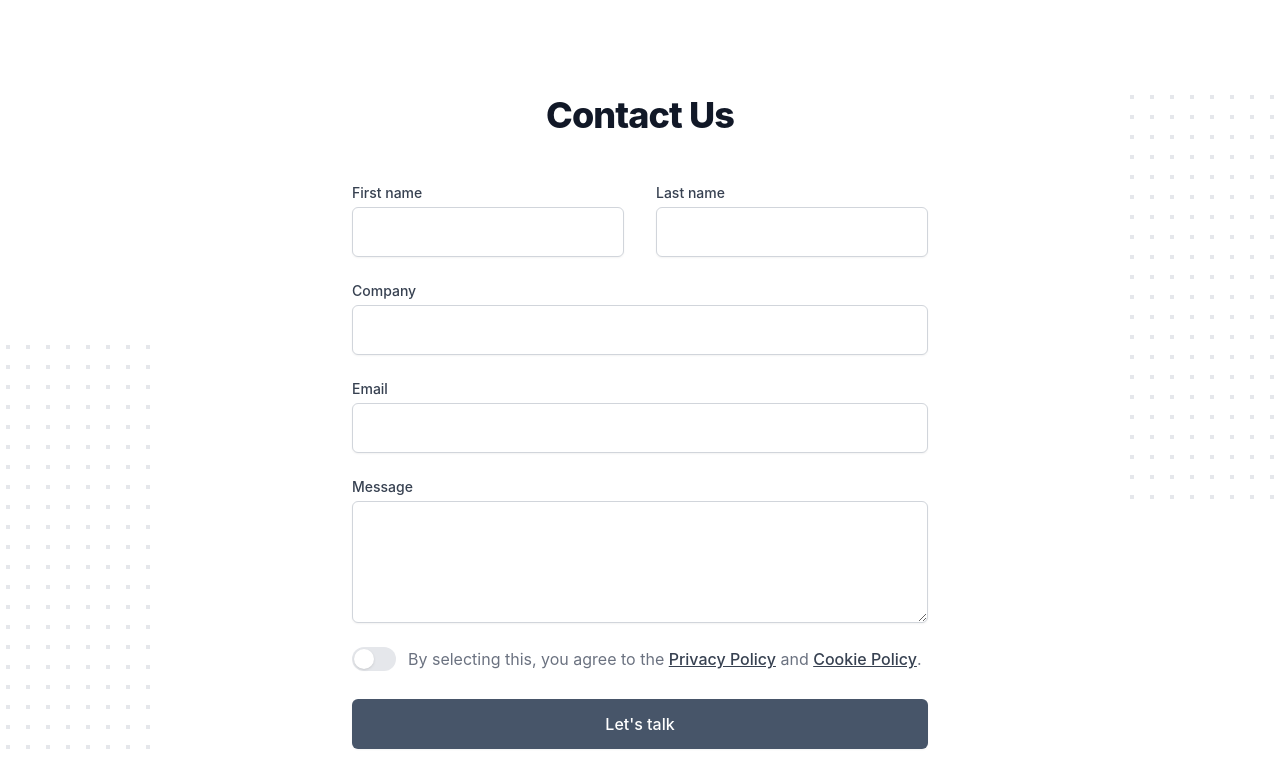
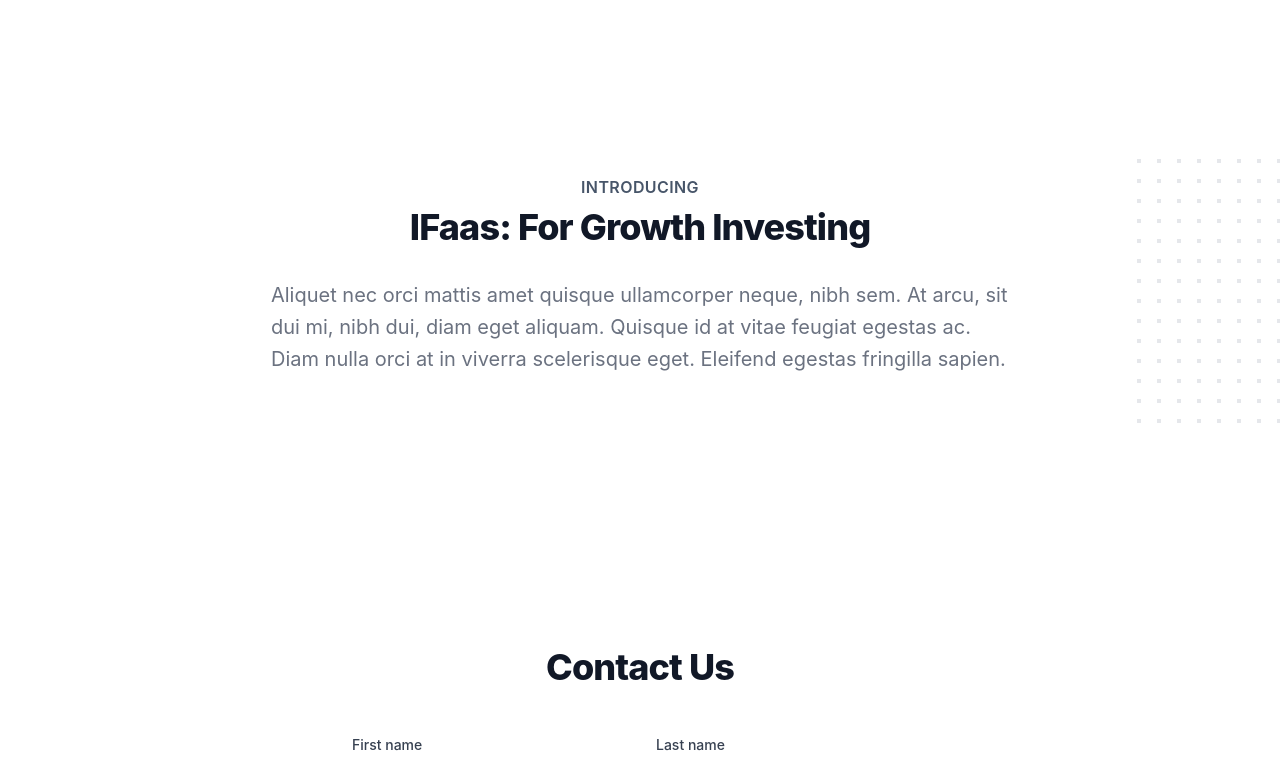
Before and after one commit to sean-vdw/IFaaS, a React (Create React App) app in the folder client/: page / in a window 1280 px wide. Shown: the part 655-1412 px from the top of the page. Built offline with nearby package versions, Linux system fonts and the light colour scheme.

Commit message:
updated home page

```diff
--- a/client/src/App.js
+++ b/client/src/App.js
@@ -3,22 +3,18 @@ import { Route } from 'react-router-dom';
 
 // Components
 import Header from './components/Header';
+import Overview from './components/Overview';
 import Contact from './components/Contact';
 import Footer from './components/Footer';
 
 function App() {
   return (
-    <>
-      <Route exact path='/'>
-        <Header />
-      </Route>
-      <Route exact path='/'>
-        <Contact />
-      </Route>
-      <Route path='/'>
-        <Footer />
-      </Route>
-    </>
+    <Route exact path='/'>
+      <Header />
+      <Overview />
+      <Contact />
+      <Footer />
+    </Route>
   );
 }
 
--- a/client/src/components/Contact.js
+++ b/client/src/components/Contact.js
@@ -11,28 +11,6 @@ export default function Contact() {
   return (
     <div className="bg-white py-16 px-4 overflow-hidden sm:px-6 lg:px-8 lg:py-24">
       <div className="relative max-w-xl mx-auto">
-        <svg
-          className="absolute left-full transform translate-x-1/2"
-          width={404}
-          height={404}
-          fill="none"
-          viewBox="0 0 404 404"
-          aria-hidden="true"
-        >
-          <defs>
-            <pattern
-              id="85737c0e-0916-41d7-917f-596dc7edfa27"
-              x={0}
-              y={0}
-              width={20}
-              height={20}
-              patternUnits="userSpaceOnUse"
-            >
-              <rect x={0} y={0} width={4} height={4} className="text-gray-200" fill="currentColor" />
-            </pattern>
-          </defs>
-          <rect width={404} height={404} fill="url(#85737c0e-0916-41d7-917f-596dc7edfa27)" />
-        </svg>
         <svg
           className="absolute right-full bottom-0 transform -translate-x-1/2"
           width={404}
@@ -156,12 +134,7 @@ export default function Contact() {
                     By selecting this, you agree to the{' '}
                     <a href="#" className="font-medium text-gray-700 underline">
                       Privacy Policy
-                    </a>{' '}
-                    and{' '}
-                    <a href="#" className="font-medium text-gray-700 underline">
-                      Cookie Policy
-                    </a>
-                    .
+                    </a>.
                   </p>
                 </div>
               </div>
--- a/client/src/components/Header.js
+++ b/client/src/components/Header.js
@@ -134,8 +134,8 @@ export default function Header() {
       <div className="lg:absolute lg:inset-y-0 lg:right-0 lg:w-1/2">
         <img
           className="h-56 w-full object-cover sm:h-72 md:h-96 lg:w-full lg:h-full"
-          src="https://images.unsplash.com/photo-1551434678-e076c223a692?ixlib=rb-1.2.1&ixid=eyJhcHBfaWQiOjEyMDd9&auto=format&fit=crop&w=2850&q=80"
-          alt=""
+          src="https://images.unsplash.com/photo-1640340434855-6084b1f4901c?ixlib=rb-1.2.1&ixid=MnwxMjA3fDB8MHxwaG90by1wYWdlfHx8fGVufDB8fHx8&auto=format&fit=crop&w=764&q=80"
+          alt="Stock Trading Charts"
         />
       </div>
     </div>
--- /dev/null
+++ b/client/src/components/Overview.js
@@ -0,0 +1,48 @@
+export default function Overview() {
+  return (
+    <div className="relative py-16 my-28 bg-white overflow-hidden">
+      <div className="hidden lg:block lg:absolute lg:inset-y-0 lg:h-full lg:w-full">
+        <div className="relative h-full text-lg max-w-prose mx-auto" aria-hidden="true">
+          <svg
+            className="absolute top-12 left-full transform translate-x-32"
+            width={404}
+            height={384}
+            fill="none"
+            viewBox="0 0 404 384"
+          >
+            <defs>
+              <pattern
+                id="74b3fd99-0a6f-4271-bef2-e80eeafdf357"
+                x={0}
+                y={0}
+                width={20}
+                height={20}
+                patternUnits="userSpaceOnUse"
+              >
+                <rect x={0} y={0} width={4} height={4} className="text-gray-200" fill="currentColor" />
+              </pattern>
+            </defs>
+            <rect width={404} height={384} fill="url(#74b3fd99-0a6f-4271-bef2-e80eeafdf357)" />
+          </svg>
+        </div>
+      </div>
+      <div className="relative px-4 sm:px-6 lg:px-8">
+        <div className="text-lg max-w-prose mx-auto">
+          <h1>
+            <span className="block text-base text-center text-slate-600 font-semibold tracking-wide uppercase">
+              Introducing
+            </span>
+            <span className="mt-2 block text-3xl text-center leading-8 font-extrabold tracking-tight text-gray-900 sm:text-4xl">
+              IFaas: For Growth Investing
+            </span>
+          </h1>
+          <p className="mt-8 text-xl text-gray-500 leading-8">
+            Aliquet nec orci mattis amet quisque ullamcorper neque, nibh sem. At arcu, sit dui mi, nibh dui, diam eget
+            aliquam. Quisque id at vitae feugiat egestas ac. Diam nulla orci at in viverra scelerisque eget. Eleifend
+            egestas fringilla sapien.
+          </p>
+        </div>
+      </div>
+    </div>
+  )
+}
--- a/client/tailwind.config.js
+++ b/client/tailwind.config.js
@@ -1,6 +1,7 @@
 module.exports = {
   content: [
     'src/components/Header.js',
+    'src/components/Overview.js',
     'src/components/Contact.js',
     'src/components/Footer.js',
   ],
```
